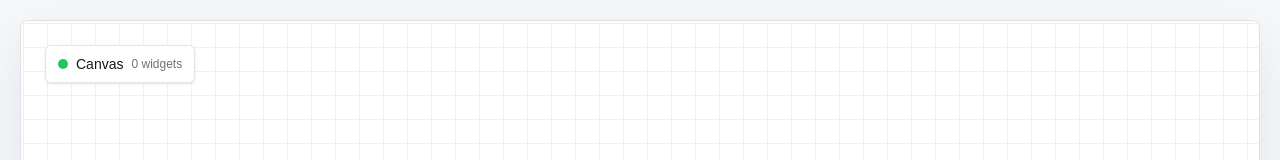
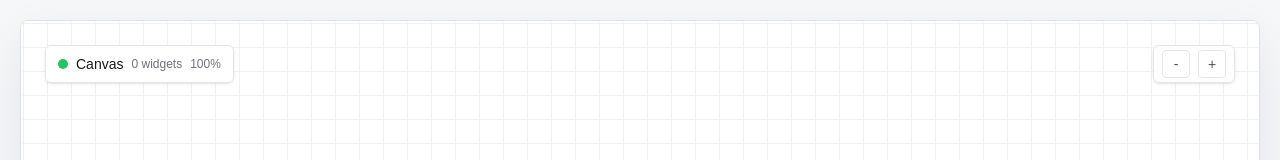
Before and after one commit to jaibhasin/AI-Native-Dashboard, a Next.js app: page / in a window 1280 px wide. Shown: the top 160 px of the page. Built offline with nearby package versions, Linux system fonts and the light colour scheme; what @openuidev/react-lang would draw is missing.

Commit message:
Stabilize canvas zoom with widgets

```diff
--- a/src/app/page.tsx
+++ b/src/app/page.tsx
@@ -3,8 +3,10 @@
 import { Renderer, type OpenUIError } from "@openuidev/react-lang";
 import { GripVertical, Maximize2, RotateCcw, Trash2, X } from "lucide-react";
 import {
+  memo,
   useCallback,
   useEffect,
+  useLayoutEffect,
   useMemo,
   useRef,
   useState,
@@ -57,6 +59,13 @@ type WidgetInteraction =
       startWidth: number;
       startHeight: number;
     };
+
+type PendingZoomScroll = {
+  anchorX: number;
+  anchorY: number;
+  worldX: number;
+  worldY: number;
+};
 
 function clampZoom(value: number) {
   return Math.min(MAX_ZOOM, Math.max(MIN_ZOOM, value));
@@ -172,7 +181,7 @@ function StreamingSkeleton({ widget }: { widget: CanvasWidget }) {
   );
 }
 
-function WidgetBody({ widget }: { widget: CanvasWidget }) {
+const WidgetBody = memo(function WidgetBody({ widget }: { widget: CanvasWidget }) {
   const [renderErrors, setRenderErrors] = useState<OpenUIError[]>([]);
 
   if (widget.status === "error") {
@@ -209,7 +218,7 @@ function WidgetBody({ widget }: { widget: CanvasWidget }) {
       ) : null}
     </div>
   );
-}
+});
 
 function WidgetFrame({
   onDelete,
@@ -245,6 +254,7 @@ function WidgetFrame({
           height: widget.height,
           transform: `scale(${scale})`,
           transformOrigin: "top left",
+          willChange: "transform",
           width: widget.width,
         }}
       >
@@ -350,6 +360,7 @@ export default function Home() {
     scrollTop: 0,
   });
   const widgetInteractionRef = useRef<WidgetInteraction | null>(null);
+  const pendingZoomScrollRef = useRef<PendingZoomScroll | null>(null);
 
   const [zoom, setZoom] = useState(100);
   const [isPanning, setIsPanning] = useState(false);
@@ -475,28 +486,84 @@ export default function Home() {
       }
 
       const currentScale = currentZoom / 100;
-      const nextScale = nextZoom / 100;
       const anchorX = anchor?.x ?? viewport.clientWidth / 2;
       const anchorY = anchor?.y ?? viewport.clientHeight / 2;
-      const worldX = (viewport.scrollLeft + anchorX) / currentScale;
-      const worldY = (viewport.scrollTop + anchorY) / currentScale;
+      const pendingScroll = pendingZoomScrollRef.current;
+      const effectiveScrollLeft = pendingScroll
+        ? pendingScroll.worldX * currentScale - pendingScroll.anchorX
+        : viewport.scrollLeft;
+      const effectiveScrollTop = pendingScroll
+        ? pendingScroll.worldY * currentScale - pendingScroll.anchorY
+        : viewport.scrollTop;
+      const worldX = (effectiveScrollLeft + anchorX) / currentScale;
+      const worldY = (effectiveScrollTop + anchorY) / currentScale;
 
       zoomRef.current = nextZoom;
+      pendingZoomScrollRef.current = {
+        anchorX,
+        anchorY,
+        worldX,
+        worldY,
+      };
       setZoom(nextZoom);
-
-      requestAnimationFrame(() => {
-        const nextViewport = viewportRef.current;
-
-        if (!nextViewport) {
-          return;
-        }
-
-        nextViewport.scrollLeft = worldX * nextScale - anchorX;
-        nextViewport.scrollTop = worldY * nextScale - anchorY;
-      });
     },
     [],
   );
+
+  useLayoutEffect(() => {
+    const pendingScroll = pendingZoomScrollRef.current;
+    const viewport = viewportRef.current;
+
+    if (!pendingScroll || !viewport) {
+      return;
+    }
+
+    const nextScale = zoom / 100;
+
+    viewport.scrollLeft = pendingScroll.worldX * nextScale - pendingScroll.anchorX;
+    viewport.scrollTop = pendingScroll.worldY * nextScale - pendingScroll.anchorY;
+    pendingZoomScrollRef.current = null;
+  }, [zoom]);
+
+  const adjustZoom = useCallback(
+    (factor: number) => {
+      const viewport = viewportRef.current;
+      const anchor = viewport
+        ? {
+            x: viewport.clientWidth / 2,
+            y: viewport.clientHeight / 2,
+          }
+        : undefined;
+
+      setCanvasZoom(zoomRef.current * factor, anchor);
+    },
+    [setCanvasZoom],
+  );
+
+  useEffect(() => {
+    const handleKeyDown = (event: KeyboardEvent) => {
+      if (isEditableTarget(event.target)) {
+        return;
+      }
+
+      if (event.key === "=" || event.key === "+" || event.key === "Add" || event.code === "NumpadAdd") {
+        event.preventDefault();
+        adjustZoom(1.12);
+        return;
+      }
+
+      if (event.key === "-" || event.key === "_" || event.code === "Subtract" || event.code === "NumpadSubtract") {
+        event.preventDefault();
+        adjustZoom(1 / 1.12);
+      }
+    };
+
+    window.addEventListener("keydown", handleKeyDown);
+
+    return () => {
+      window.removeEventListener("keydown", handleKeyDown);
+    };
+  }, [adjustZoom]);
 
   const canvasStyle = useMemo<CSSProperties>(() => {
     return {
@@ -867,6 +934,28 @@ export default function Home() {
           <span className="h-2.5 w-2.5 rounded-full bg-[#22c55e]" />
           Canvas
           <span className="text-xs font-medium text-[#71717a]">{widgets.length} widgets</span>
+          <span className="text-xs font-medium text-[#71717a]">{Math.round(zoom)}%</span>
+        </div>
+
+        <div className="absolute right-4 top-4 flex items-center gap-2 rounded-md border border-[#e2e5ea] bg-white/85 px-2 py-1 text-sm font-medium shadow-sm backdrop-blur sm:right-6 sm:top-6">
+          <button
+            aria-label="Zoom out"
+            className="grid h-7 w-7 place-items-center rounded border border-[#e5e7eb] text-[#52525b] transition hover:bg-[#f6f7f9]"
+            onClick={() => adjustZoom(1 / 1.12)}
+            title="Zoom out"
+            type="button"
+          >
+            -
+          </button>
+          <button
+            aria-label="Zoom in"
+            className="grid h-7 w-7 place-items-center rounded border border-[#e5e7eb] text-[#52525b] transition hover:bg-[#f6f7f9]"
+            onClick={() => adjustZoom(1.12)}
+            title="Zoom in"
+            type="button"
+          >
+            +
+          </button>
         </div>
 
       </section>
```
